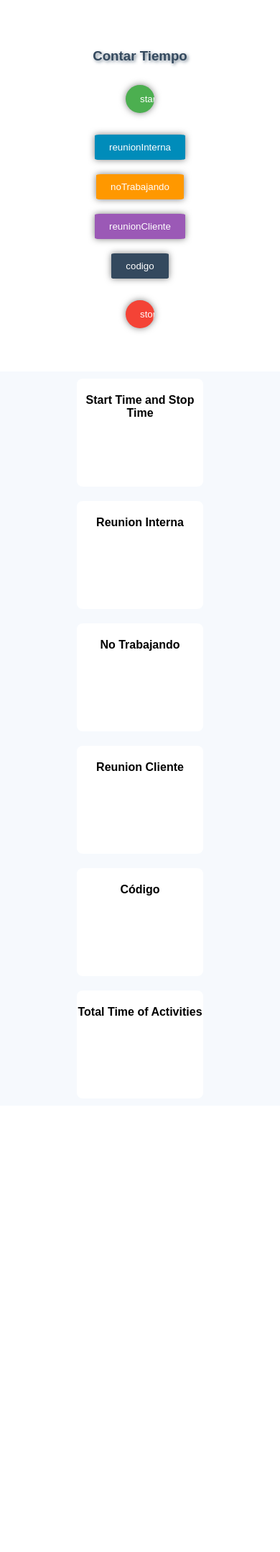
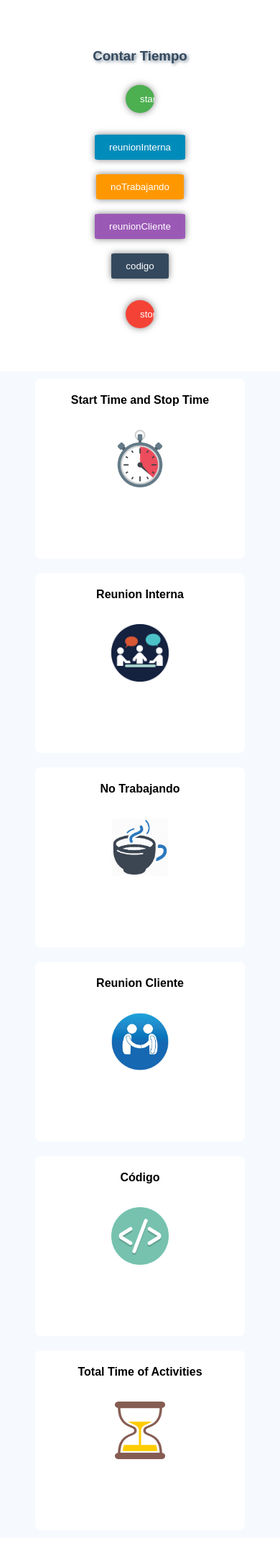
Before and after one commit to ebroadwater/contarTiempo, a PHP site: page /home.php in a window 390 px wide. Shown: the part 262-2418 px from the top of the page at 72% size. Before the commit the page ends 1673 px from the top, so only its background shows below. Run offline with PHP 8.4, Linux system fonts and the light colour scheme.

Commit message:
update total time display
add images and fix time display to work for mobile

```diff
--- a/home.php
+++ b/home.php
@@ -65,27 +65,33 @@
     <div class="finalTotal">
         <div class="square">
             <h4>Start Time and Stop Time</h4>
+            <img src="images/timer.png" alt="start/stop time icon" width="60" height="60" class="icon-img">
             <p id="startStartTime"></p>
             <p id="stopStartTime"></p>
         </div>
         <div class="square">
             <h4>Reunion Interna</h4>
+            <img src="images/reunion_interna.png" alt="codigo icon" width="60" height="60" class="icon-img">
             <p id="reunionInternaStartTime"></p>
         </div>
         <div class="square">
             <h4>No Trabajando</h4>
+            <img src="images/break.png" alt="no trabajando icon" width="60" height="60" class="icon-img">
             <p id="noTrabajandoStartTime"></p>
         </div>
         <div class="square">
             <h4>Reunion Cliente</h4>
+            <img src="images/reunion_cliente.png" alt="reunion cliente icon" width="60" height="60" class="icon-img">
             <p id="reunionClienteStartTime"></p>
         </div>
         <div class="square">
             <h4>Código</h4>
+            <img src="images/coding.png" alt="codigo icon" width="60" height="60" class="icon-img">
             <p id="codigoStartTime"></p>
         </div>
         <div class="square">
             <h4>Total Time of Activities</h4>
+            <img src="images/hourglass.png" alt="total time icon" width="50" height="60" class="icon-img" id="total-time-img">
             <p id="totalTimeAllActivities"></p>
         </div>
     </div>
--- a/styles.css
+++ b/styles.css
@@ -140,7 +140,7 @@ h1{
   display:flex;
   /* border: 1px solid black; */
   justify-content: space-evenly;
-  height:250px;
+  height:300px;
   margin-bottom: 20px;
   align-items: center;
   background-color: rgb(246, 249, 253);
@@ -148,14 +148,15 @@ h1{
 .square{
   /* border:solid 1px red; */
   border-radius: 8px;
-  height:150px;
+  height:220px;
   width:200px;
   text-align: center;
   background-color: white;
 }
-@media (max-width: 768px){
+@media (max-width: 766px){
   .navbar{
     flex-direction: column;
+    width:100%;
     padding: 20px;
   }
   .finalTotal{
@@ -165,22 +166,30 @@ h1{
     gap:20px;
     padding-top:10px;
     padding-bottom: 10px;
+    flex-wrap: nowrap;
   }
   .square{
-    height: 150px;
+    height: 250px;
+    width:75%;
+  }
+  .icon-img{
+    height:80px;
+    width:80px;
+    margin-top:10px;
+    margin-bottom: 10px;
+  }
+  #total-time-img{
+    width:70px;
   }
 }
-@media (max-width: 1307px){
+@media (max-width: 1300px) and (min-width: 767px){
   .finalTotal{
-    flex-direction: column;
-    width:100%;
-    height:100%;
-    gap:20px;
-    padding-top:10px;
-    padding-bottom: 10px;
+    flex-wrap: wrap;
+    height:550px;
   }
   .square{
-    height: 150px;
-    width:45%;
+    flex-grow: 0;
+    flex-shrink: 0;
+    flex-basis: 30%;
   }
 }
```
Also changed, not shown: images/break.png (added), images/cliente.png (added), images/coding.png (added), images/hourglass.png (added), images/reunion_cliente.png (added), images/reunion_interna.png (added), images/timer.png (added).
